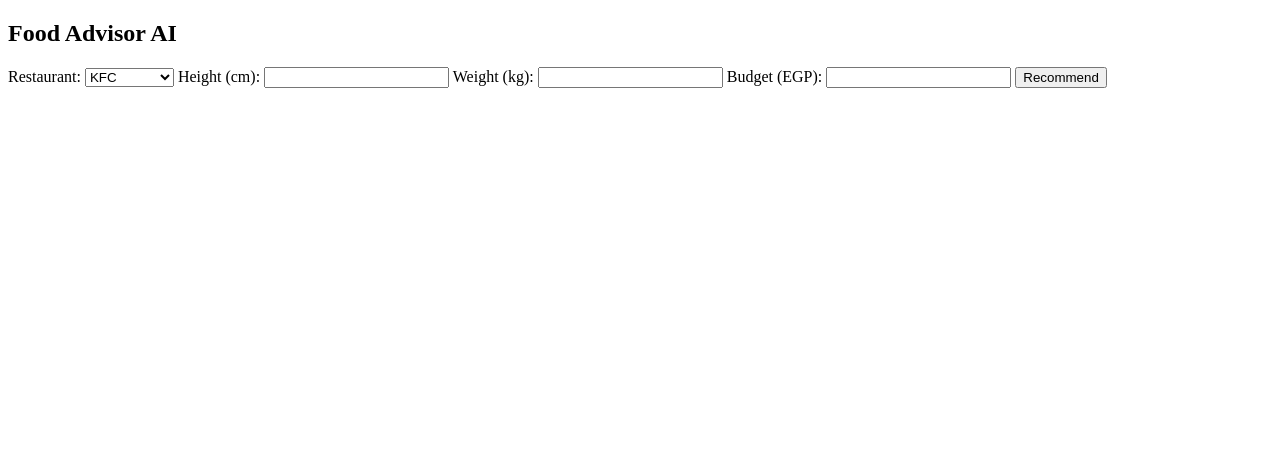
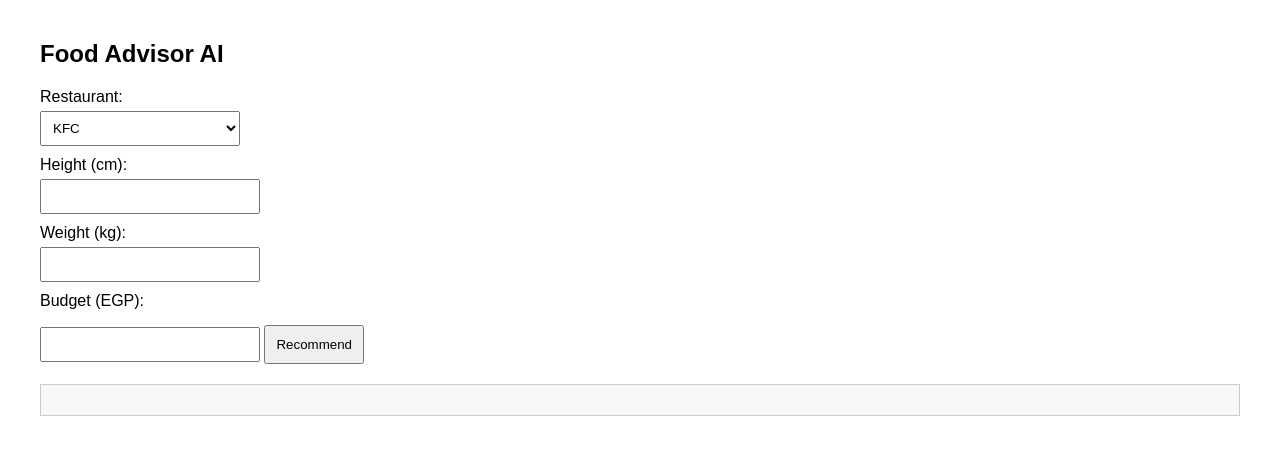
Before and after one commit to AAdam88-git/AIFoodAdvisor, a plain HTML site: page index.html in a window 1280 px wide. Drawn offline with Linux system fonts and the light colour scheme.

Commit message:
Update index.html

```diff
--- a/index.html
+++ b/index.html
@@ -2,8 +2,35 @@
 <html>
 <head>
     <title>Food Advisor AI</title>
+    <style>
+        body {
+            font-family: Arial, sans-serif;
+            margin: 40px;
+        }
+        label {
+            display: block;
+            margin-top: 10px;
+        }
+        select, input {
+            width: 200px;
+            padding: 8px;
+            margin-top: 5px;
+        }
+        button {
+            margin-top: 15px;
+            padding: 10px;
+            cursor: pointer;
+        }
+        #result {
+            margin-top: 20px;
+            padding: 15px;
+            border: 1px solid #ccc;
+            background: #f8f8f8;
+        }
+    </style>
 </head>
 <body>
+
 <h2>Food Advisor AI</h2>
 
 <label>Restaurant:</label>
@@ -20,7 +47,7 @@
 
 <button onclick="recommend()">Recommend</button>
 
-<div id="result" style="margin-top:20px;"></div>
+<div id="result"></div>
 
 <script src="script.js"></script>
 
```
